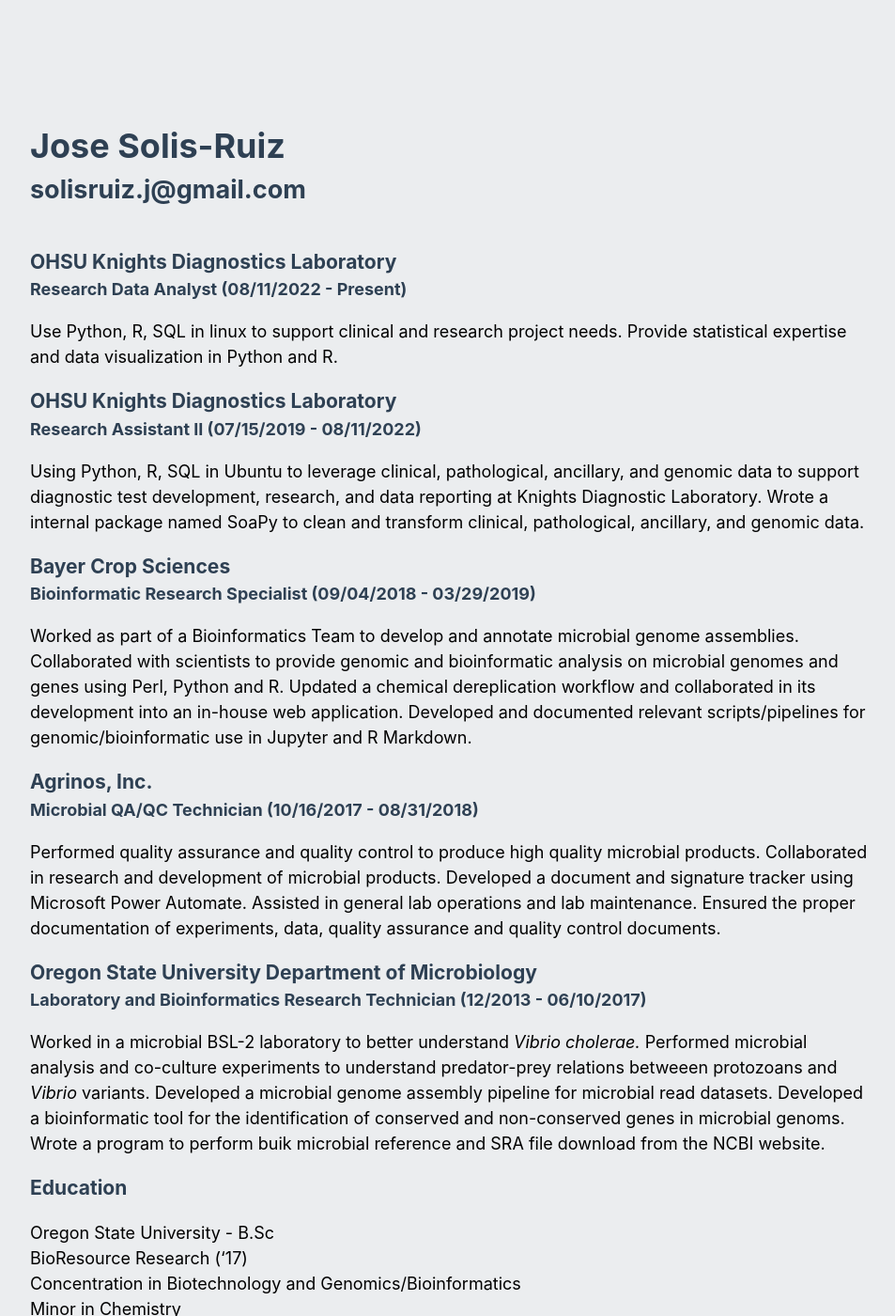
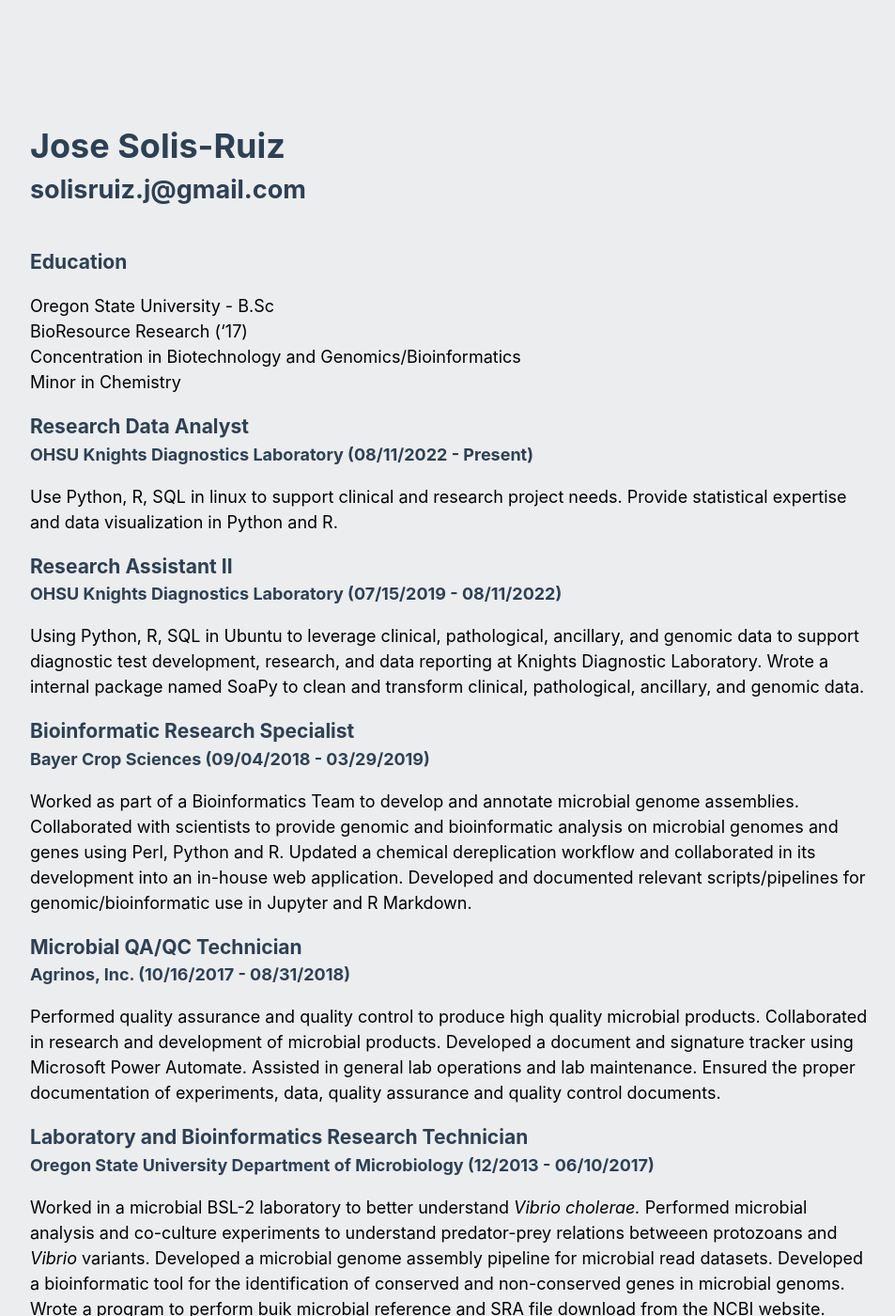
Before and after one commit to solisruj/solisruj.github.io, a Jekyll site: the page built from docs/index.md, in a window 1280 px wide and 1400 px high. Shown: the whole window at 94% size, without its empty margins (160-1113 px from the left). Built offline with Jekyll 4.4.1, drawn with Linux system fonts in a browser that asks for light colours; our own code applies the rules of GitHub Pages for plain Markdown files; some of the changed text lies outside the part shown.

```diff
--- a/docs/index.md
+++ b/docs/index.md
@@ -8,38 +8,38 @@ author: Jose Solis
 
 
 
-### OHSU Knights Diagnostics Laboratory
-#### Research Data Analyst (08/11/2022 - Present)
-
-Use Python, R, SQL in linux to support clinical and research project needs. Provide statistical expertise and data visualization in Python and R.
-
-### OHSU Knights Diagnostics Laboratory
-#### Research Assistant II (07/15/2019 - 08/11/2022)
-
-Using Python, R, SQL in Ubuntu to leverage clinical, pathological, ancillary, and genomic data to support diagnostic test development, research, and data reporting at Knights Diagnostic Laboratory. Wrote a internal package named SoaPy to clean and transform clinical, pathological, ancillary, and genomic data.
-
-### Bayer Crop Sciences
-#### Bioinformatic Research Specialist (09/04/2018 - 03/29/2019)
-
-Worked as part of a Bioinformatics Team to develop and annotate microbial genome assemblies. Collaborated with scientists to provide genomic and bioinformatic analysis on microbial genomes and genes using Perl, Python and R. Updated a chemical dereplication workflow and collaborated in its development into an in-house web application. Developed and documented relevant scripts/pipelines for genomic/bioinformatic use in Jupyter and R Markdown.
-
-### Agrinos, Inc.
-#### Microbial QA/QC Technician (10/16/2017 - 08/31/2018)
-
-Performed quality assurance and quality control to produce high quality microbial products. Collaborated in research and development of microbial products. Developed a document and signature tracker using Microsoft Power Automate. Assisted in general lab operations and lab maintenance. Ensured the proper documentation of experiments, data, quality assurance and quality control documents.
-
-### Oregon State University Department of Microbiology
-#### Laboratory and Bioinformatics Research Technician (12/2013 - 06/10/2017)
-
-Worked in a microbial BSL-2 laboratory to better understand *Vibrio cholerae.* Performed microbial analysis and co-culture experiments to understand predator-prey relations betweeen protozoans and *Vibrio* variants. Developed a microbial genome assembly pipeline for microbial read datasets. Developed a bioinformatic tool for the identification of conserved and non-conserved genes in microbial genoms. Wrote a program to perform buik microbial reference and SRA file download from the NCBI website.
-
-
 ### Education
 
 Oregon State University - B.Sc
 BioResource Research ('17)
 Concentration in Biotechnology and Genomics/Bioinformatics
 Minor in Chemistry
+
+
+### Research Data Analyst
+#### OHSU Knights Diagnostics Laboratory (08/11/2022 - Present)
+
+Use Python, R, SQL in linux to support clinical and research project needs. Provide statistical expertise and data visualization in Python and R.
+
+### Research Assistant II
+#### OHSU Knights Diagnostics Laboratory (07/15/2019 - 08/11/2022)
+
+Using Python, R, SQL in Ubuntu to leverage clinical, pathological, ancillary, and genomic data to support diagnostic test development, research, and data reporting at Knights Diagnostic Laboratory. Wrote a internal package named SoaPy to clean and transform clinical, pathological, ancillary, and genomic data.
+
+### Bioinformatic Research Specialist
+#### Bayer Crop Sciences (09/04/2018 - 03/29/2019)
+
+Worked as part of a Bioinformatics Team to develop and annotate microbial genome assemblies. Collaborated with scientists to provide genomic and bioinformatic analysis on microbial genomes and genes using Perl, Python and R. Updated a chemical dereplication workflow and collaborated in its development into an in-house web application. Developed and documented relevant scripts/pipelines for genomic/bioinformatic use in Jupyter and R Markdown.
+
+### Microbial QA/QC Technician
+#### Agrinos, Inc. (10/16/2017 - 08/31/2018)
+
+Performed quality assurance and quality control to produce high quality microbial products. Collaborated in research and development of microbial products. Developed a document and signature tracker using Microsoft Power Automate. Assisted in general lab operations and lab maintenance. Ensured the proper documentation of experiments, data, quality assurance and quality control documents.
+
+### Laboratory and Bioinformatics Research Technician
+#### Oregon State University Department of Microbiology (12/2013 - 06/10/2017)
+
+Worked in a microbial BSL-2 laboratory to better understand *Vibrio cholerae.* Performed microbial analysis and co-culture experiments to understand predator-prey relations betweeen protozoans and *Vibrio* variants. Developed a microbial genome assembly pipeline for microbial read datasets. Developed a bioinformatic tool for the identification of conserved and non-conserved genes in microbial genoms. Wrote a program to perform buik microbial reference and SRA file download from the NCBI website.
 
 
 ### Collaborations/Publications
```
Also changed, not shown: other parts of docs/index.md (+4 -3 lines).
